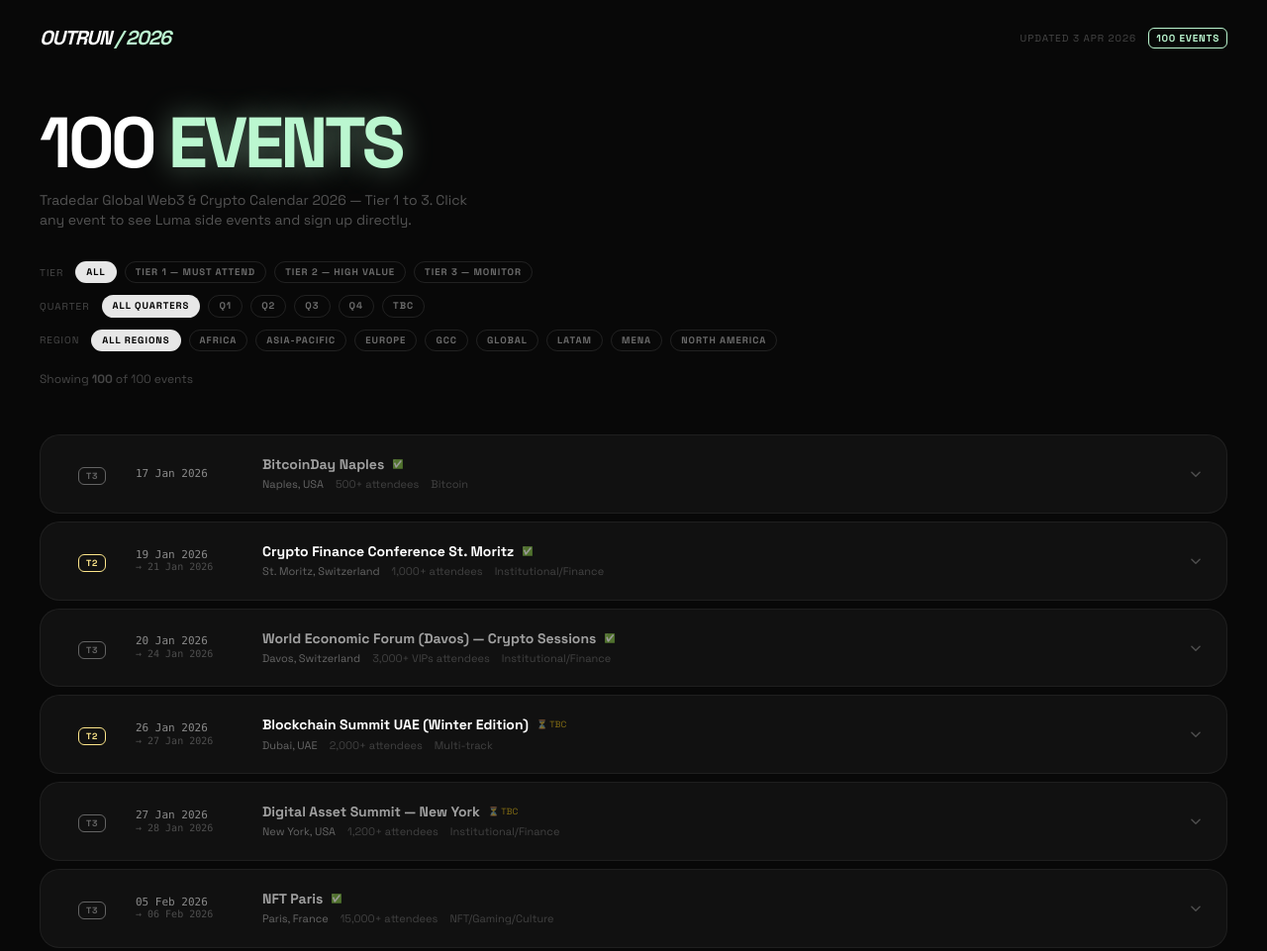
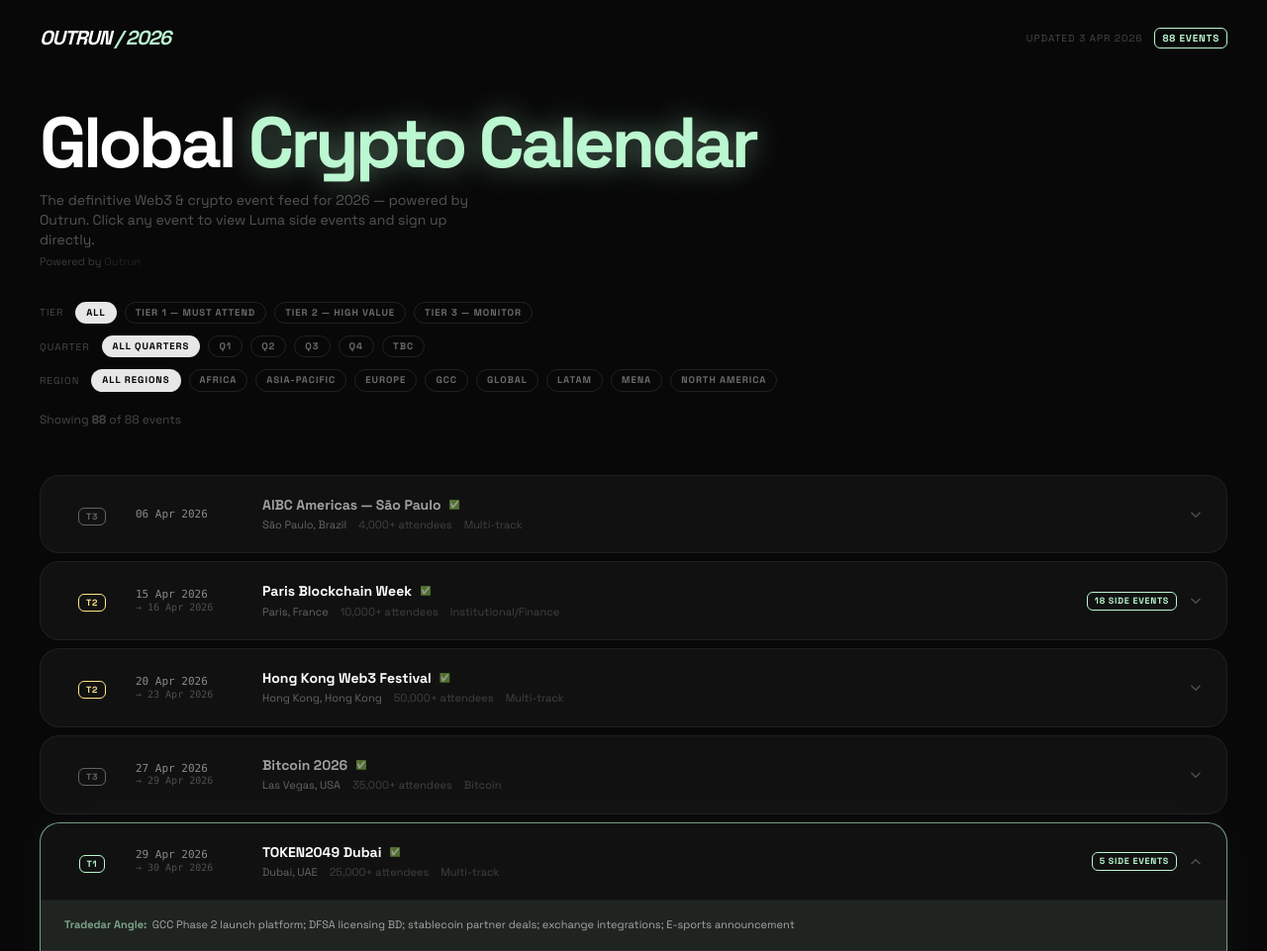
Before and after one commit to franzenx/outrun-calendar-data, a plain HTML site: page index.html in a window 1280 px wide. Shown: the top 961 px of the page at 99% size. Drawn offline with nearby package versions, Linux system fonts and the light colour scheme.

Commit message:
Update index.html

```diff
--- a/index.html
+++ b/index.html
@@ -3,7 +3,7 @@
 <head>
     <meta charset="UTF-8">
     <meta name="viewport" content="width=device-width, initial-scale=1.0">
-    <title>Outrun 2026 | Crypto Event Calendar</title>
+    <title>Global Crypto Calendar | Powered by Outrun</title>
     <link rel="preconnect" href="https://fonts.googleapis.com">
     <link rel="preconnect" href="https://fonts.gstatic.com" crossorigin>
     <link href="https://fonts.googleapis.com/css2?family=Space+Grotesk:wght@300;400;500;700&display=swap" rel="stylesheet">
@@ -120,11 +120,12 @@
     <!-- ── Hero ─────────────────────────────────────────────────────── -->
     <header class="max-w-7xl mx-auto px-6 md:px-10 pt-8 pb-10">
         <h1 class="text-5xl md:text-7xl font-bold tracking-tighter leading-none mb-3">
-            100 <span class="text-[#bbf7d0] mint-glow">EVENTS</span>
+            Global <span class="text-[#bbf7d0] mint-glow">Crypto Calendar</span>
         </h1>
         <p class="text-sm opacity-30 max-w-md mt-2">
-            Tradedar Global Web3 &amp; Crypto Calendar 2026 — Tier 1 to 3. Click any event to see Luma side events and sign up directly.
+            The definitive Web3 &amp; crypto event feed for 2026 — powered by Outrun. Click any event to view Luma side events and sign up directly.
         </p>
+        <p class="text-[11px] opacity-20 mt-1">Powered by <span class="text-[#bbf7d0] opacity-60">Outrun</span></p>
 
         <!-- ── Filters ─────────────────────────────────────────────── -->
         <div class="mt-8 space-y-3" x-show="!loading">
@@ -390,7 +391,16 @@
             lastUpdated:   '',
 
             get allConfs() {
-                return this.rawData.conferences || [];
+                const today = new Date();
+                today.setHours(0, 0, 0, 0);
+                return (this.rawData.conferences || []).filter(c => {
+                    // Keep events with no date (TBC) and all future/ongoing events
+                    if (!c.end || c.end === 'TBC' || c.end === '') return true;
+                    // Parse "DD Mon YYYY" format e.g. "30 Apr 2026"
+                    const parsed = new Date(c.end);
+                    if (isNaN(parsed)) return true; // unparseable date — keep
+                    return parsed >= today;
+                });
             },
             get totalConfs() {
                 return this.allConfs.length;
```
